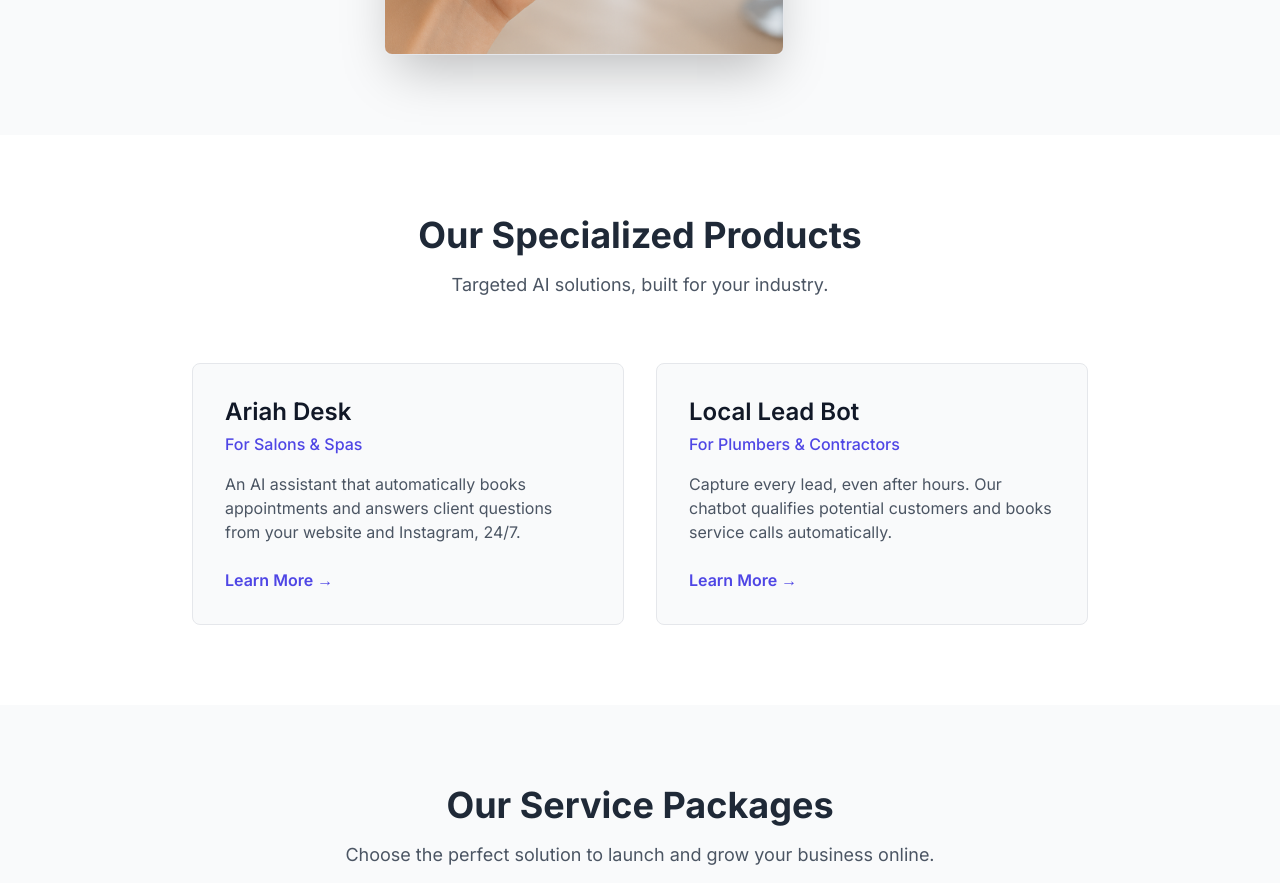
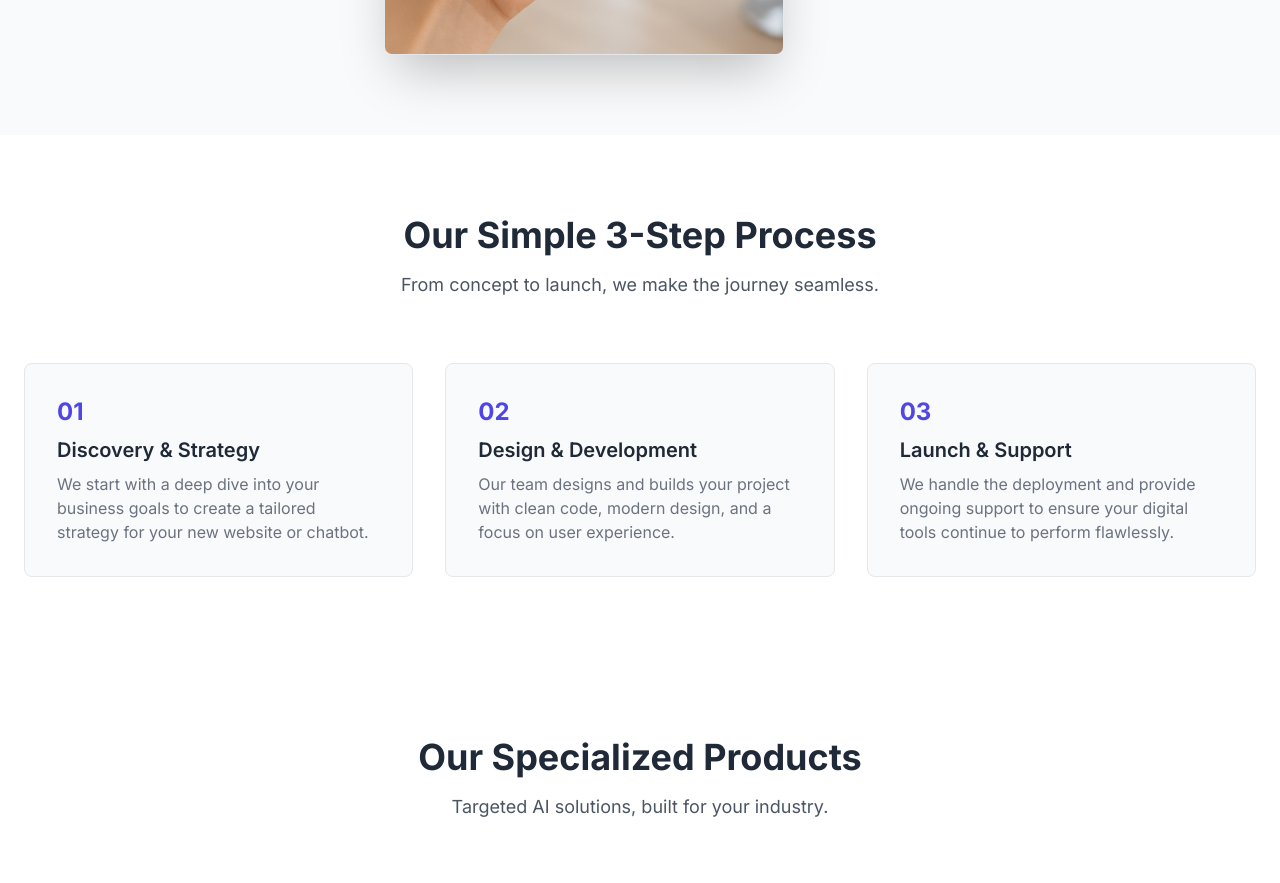
Before and after one commit to CyberSanderson/servengines, a Next.js app: page / in a window 1280 px wide. Shown: the part 2160-3043 px from the top of the page. Built offline with nearby package versions, Linux system fonts and the light colour scheme.

Commit message:
Fix unused component error on homepage

```diff
--- a/src/app/page.tsx
+++ b/src/app/page.tsx
@@ -2,7 +2,6 @@
 'use client';
 
 import { motion, Variants } from 'framer-motion';
-// ... (all your component imports)
 import Hero from '@/components/Hero';
 import Services from '@/components/Services';
 import VisualFeature from '@/components/VisualFeature';
@@ -15,7 +14,6 @@ import CTA from '@/components/CTA';
 
 
 export default function Home() {
-  // 1. Define the animation variants WITHOUT viewport
   const sectionVariants: Variants = {
     initial: { opacity: 0, y: 50 },
     whileInView: {
@@ -25,7 +23,6 @@ export default function Home() {
     },
   };
 
-  // 2. Define the viewport settings separately
   const sectionViewport = {
     once: true,
     amount: 0.2
@@ -35,7 +32,6 @@ export default function Home() {
     <main>
       <Hero />
 
-      {/* 3. Apply both variants and viewport as separate props */}
       <motion.div
         variants={sectionVariants}
         initial="initial"
@@ -54,7 +50,16 @@ export default function Home() {
         <VisualFeature />
       </motion.div>
 
-      {/* ... Repeat for all other motion.div wrappers ... */}
+      {/* --- THIS SECTION WAS MISSING --- */}
+      <motion.div
+        variants={sectionVariants}
+        initial="initial"
+        whileInView="whileInView"
+        viewport={sectionViewport}
+      >
+        <HowItWorks />
+      </motion.div>
+      {/* --------------------------------- */}
 
       <Products />
 
```
